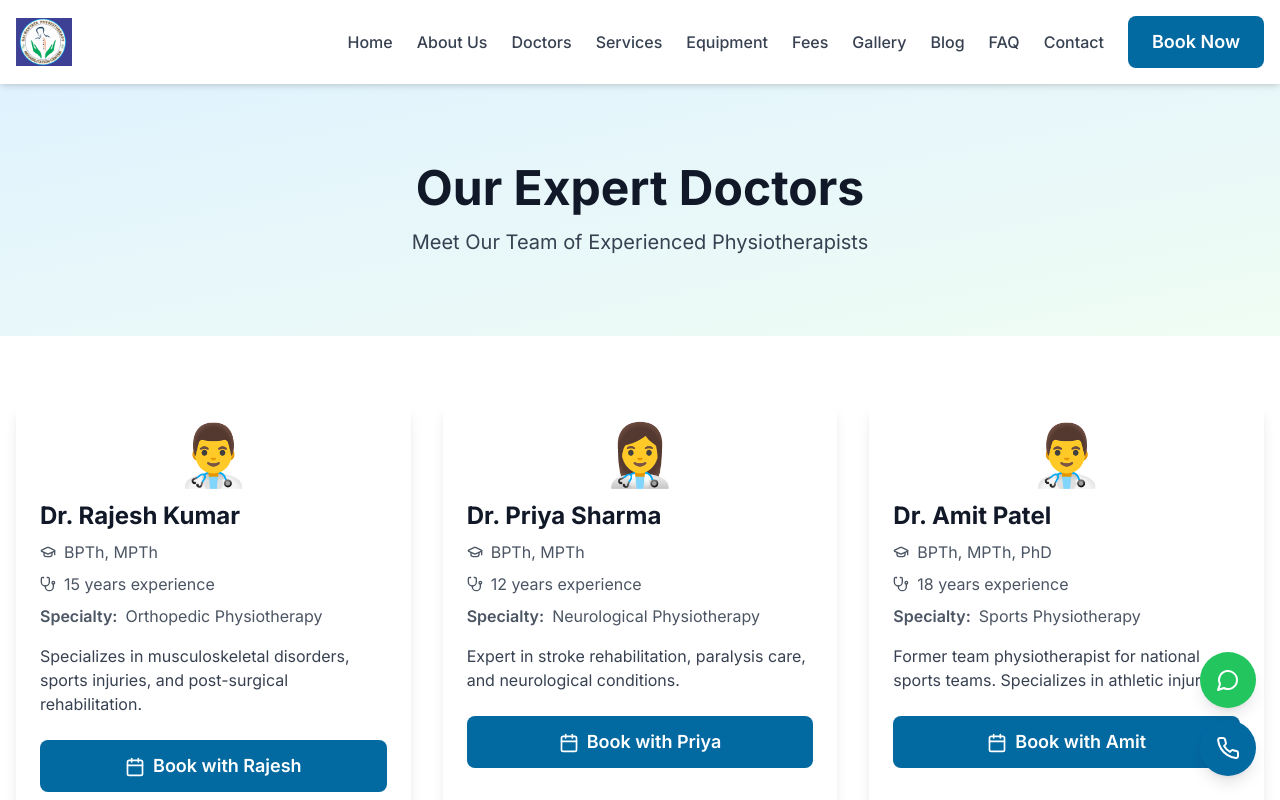
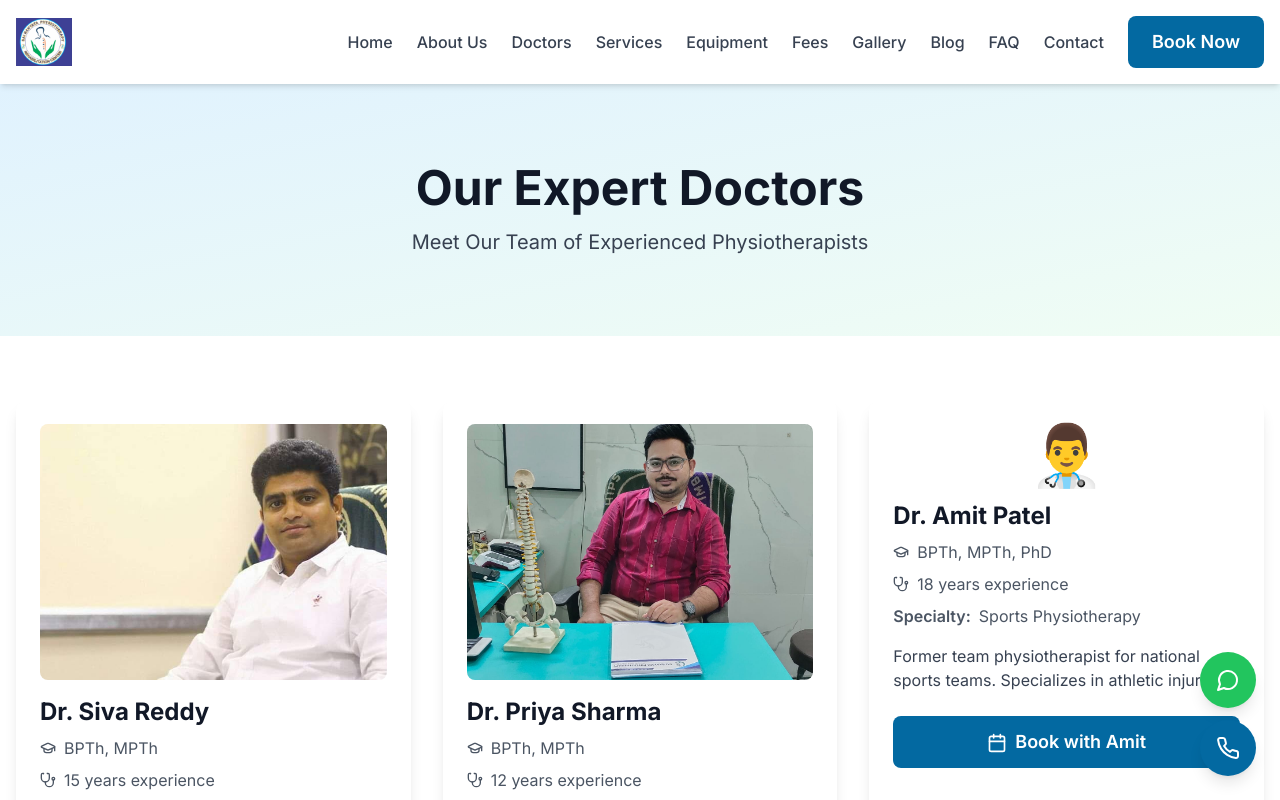
Before and after one commit to shaik-arafath/physioDR, a Next.js app in the folder frontend/: page /doctors in a window 1280 px wide. Shown: the top 800 px of the page. Built offline with nearby package versions, Linux system fonts and the light colour scheme.

Commit message:
Add doctor images to doctors page

```diff
--- a/frontend/src/app/doctors/page.tsx
+++ b/frontend/src/app/doctors/page.tsx
@@ -5,12 +5,12 @@ export default function Doctors() {
   const doctors = [
     {
       id: 1,
-      name: "Dr. Rajesh Kumar",
+      name: "Dr. Siva Reddy",
       qualification: "BPTh, MPTh",
       experience: "15 years",
       specialty: "Orthopedic Physiotherapy",
       description: "Specializes in musculoskeletal disorders, sports injuries, and post-surgical rehabilitation.",
-      image: "👨‍⚕️"
+      image: "/doctor-siva.jpg"
     },
     {
       id: 2,
@@ -19,7 +19,7 @@ export default function Doctors() {
       experience: "12 years",
       specialty: "Neurological Physiotherapy",
       description: "Expert in stroke rehabilitation, paralysis care, and neurological conditions.",
-      image: "👩‍⚕️"
+      image: "/doctor-img-20240803.jpg"
     },
     {
       id: 3,
@@ -79,7 +79,15 @@ export default function Doctors() {
           <div className="grid md:grid-cols-2 lg:grid-cols-3 gap-8">
             {doctors.map((doctor) => (
               <div key={doctor.id} className="card">
-                <div className="text-6xl text-center mb-4">{doctor.image}</div>
+                {doctor.image.startsWith('/') ? (
+                  <img
+                    src={doctor.image}
+                    alt={doctor.name}
+                    className="w-full h-64 object-cover rounded-lg mb-4"
+                  />
+                ) : (
+                  <div className="text-6xl text-center mb-4">{doctor.image}</div>
+                )}
                 <h3 className="text-2xl font-bold text-gray-900 mb-2">{doctor.name}</h3>
                 <div className="space-y-2 text-gray-600 mb-4">
                   <div className="flex items-center">
```
Also changed, not shown: frontend/public/doctor-img-20240803.jpg (added), frontend/public/doctor-siva.jpg (added).
